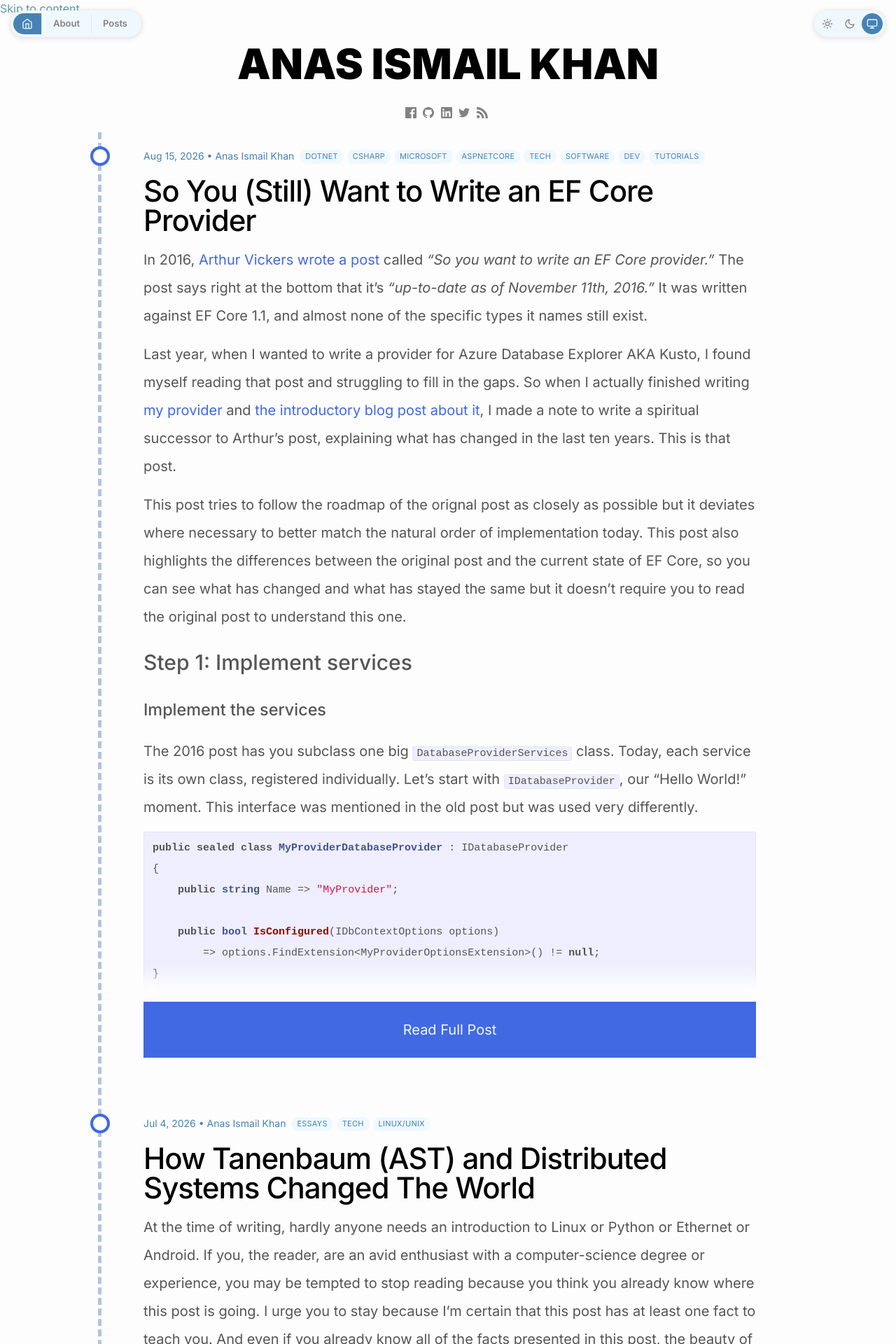
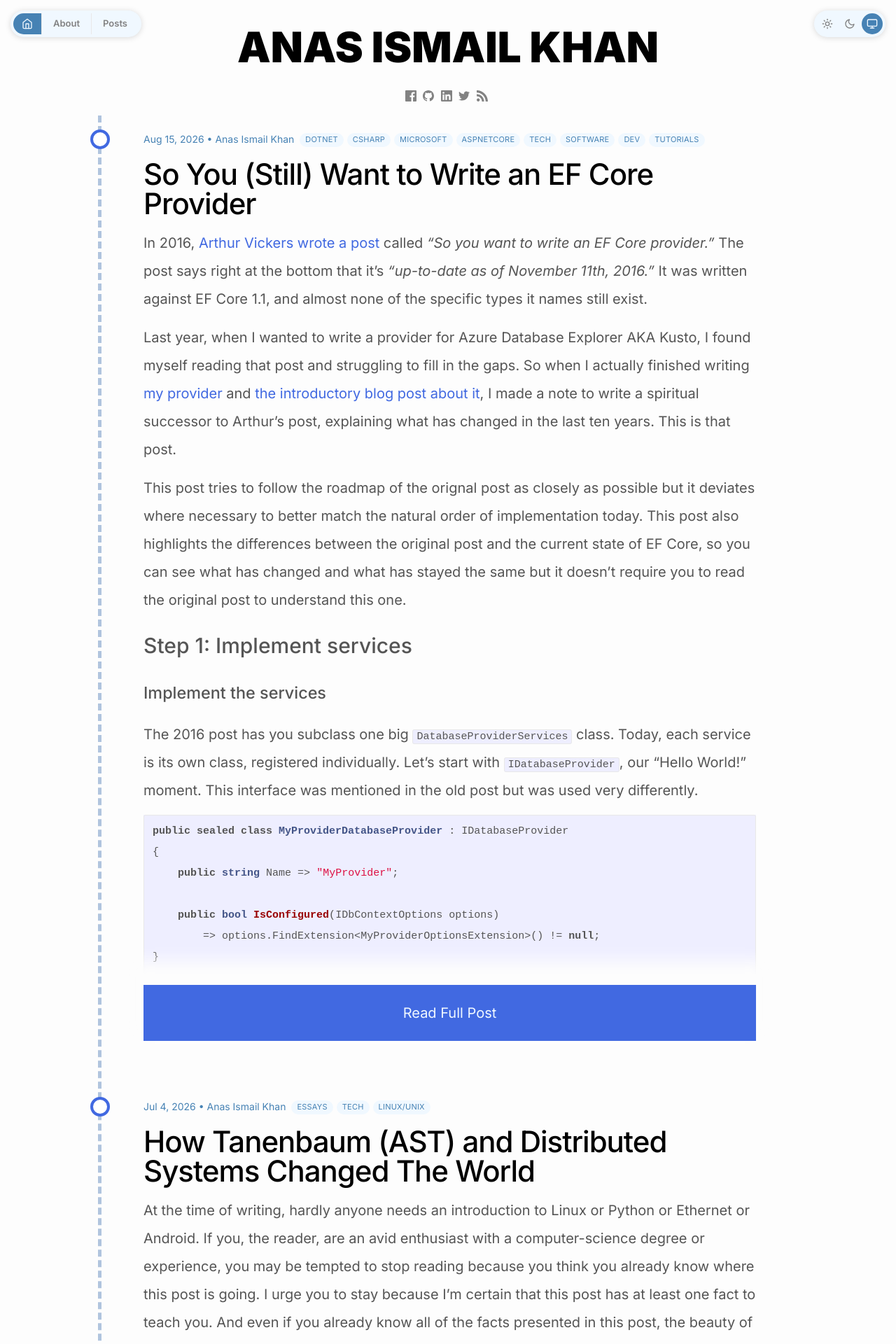
Before and after one commit to anasik/anasik.github.io, a Jekyll site: the page built from index.html, in a window 1280 px wide. Shown: the top 1920 px of the page at 70% size. Built offline with Jekyll 4.4.1, drawn with Linux system fonts in a browser that asks for light colours; some web fonts are replaced; the list of posts is cut into pages by our own code.

Commit message:
Enhance accessibility with focus-visible styles, reduce motion settings, and skip-link for keyboard navigation

```diff
--- a/assets/override.css
+++ b/assets/override.css
@@ -93,6 +93,51 @@
 html {
     background: var(--bg);
     transition: background 0.15s ease-in;
+}
+
+/* Consistent, visible, on-brand keyboard-focus indicator. A lot of the
+   custom controls on this site (chips, toggles, badges) reset default
+   button styling, which can also strip out the browser's default focus
+   ring in some engines -- this guarantees one is always there instead. */
+:focus-visible {
+    outline: 2px solid var(--accent);
+    outline-offset: 2px;
+}
+
+/* Respect the OS-level "reduce motion" setting: every transition/animation
+   on the site collapses to effectively instant rather than being removed
+   outright, so state changes (theme swap, toggle flip, hover) still happen,
+   they just don't animate. */
+@media (prefers-reduced-motion: reduce) {
+    *,
+    *::before,
+    *::after {
+        animation-duration: 0.01ms !important;
+        animation-iteration-count: 1 !important;
+        transition-duration: 0.01ms !important;
+        scroll-behavior: auto !important;
+    }
+}
+
+/* Off-screen until keyboard-focused, then drops into the top-left corner
+   above the fixed nav so keyboard users can jump past header/nav clutter. */
+.skip-link {
+    position: absolute;
+    top: -100px;
+    left: 8px;
+    z-index: 1000;
+    background: var(--accent);
+    color: var(--accent-ink);
+    padding: 8px 16px;
+    border-radius: 6px;
+    font-size: 14px;
+    font-weight: 600;
+    text-decoration: none;
+    transition: top 0.15s ease-in;
+}
+
+.skip-link:focus {
+    top: 8px;
 }
 
 body,
```
